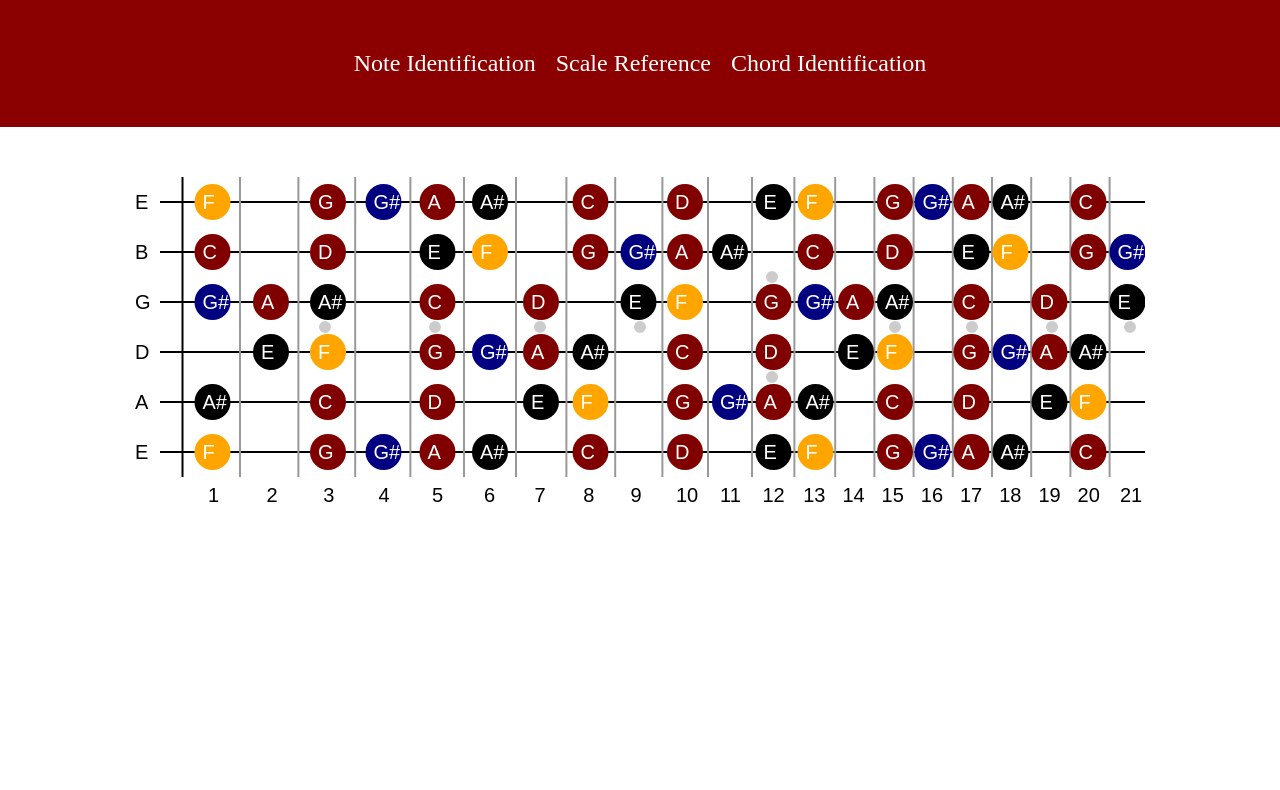
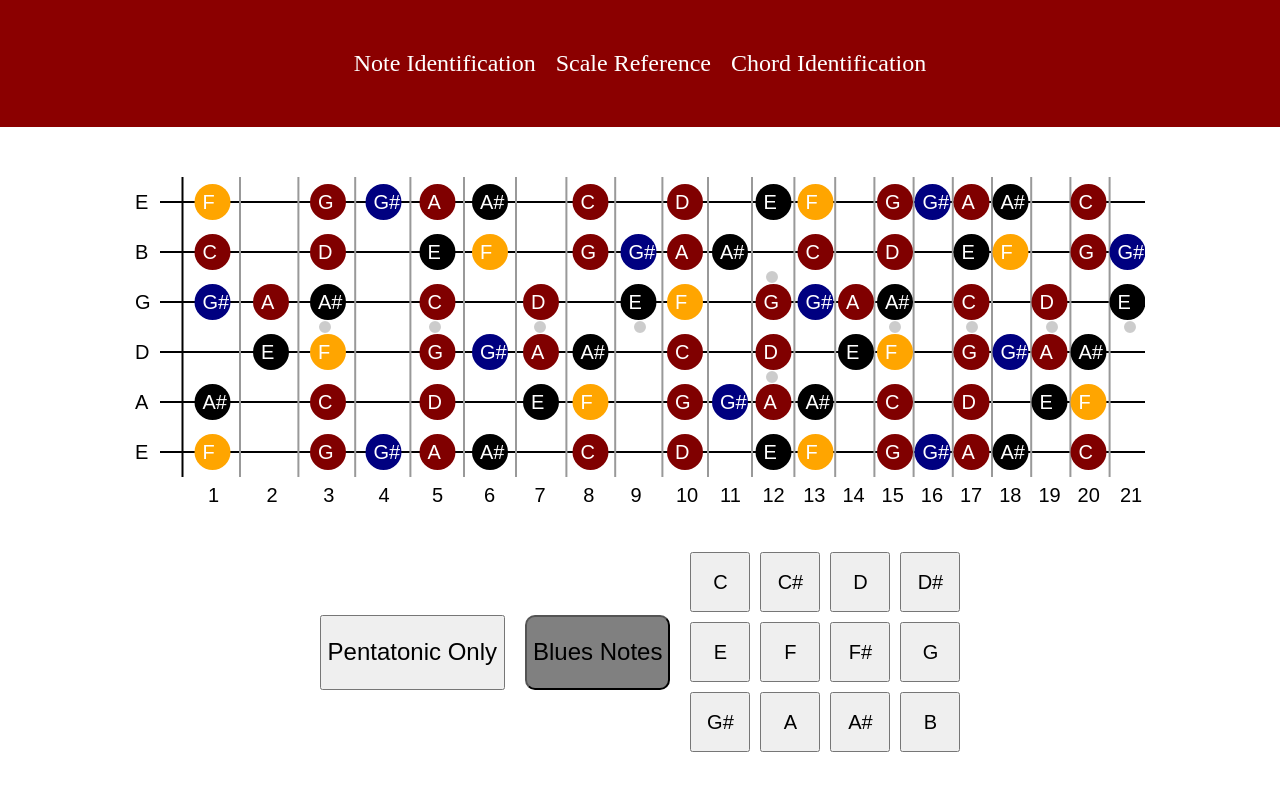
Before and after one commit to Xysar/music-theory-app, a React (Create React App) app: page /scales in a window 1280 px wide. Shown: the top 790 px of the page. Built offline with nearby package versions, Linux system fonts and the light colour scheme.

Commit message:
add functionality to change scale roots

```diff
--- a/src/components/NoteIdentityPage.js
+++ b/src/components/NoteIdentityPage.js
@@ -15,7 +15,6 @@ function NoteIdentityPage() {
     let curXOffset = 77.5;
     for (let i = 0; i < 12; i++) {
       fretCoordinates[i] = [];
-
       for (let j = 0; j < 6; j++) {
         let curYOffset = 25 + j * 30;
         fretCoordinates[i][j] = createFretNote(i, j, curXOffset, curYOffset);
--- a/src/components/ScaleReferencePage.js
+++ b/src/components/ScaleReferencePage.js
@@ -1,5 +1,6 @@
 import Nav from "./Nav";
 import Canvas from "./Canvas";
+import NoteBoard from "./Noteboard";
 import "./scalereference.css";
 import React, { useRef, useEffect } from "react";
 
@@ -66,8 +67,9 @@ function ScaleReferencePage() {
     };
   };
 
-  const FretNumToLetter = (fretNum) => {};
-
+  const handleNotePress = (noteValue) => {
+    currentKey.current = noteValue;
+  };
   const getNoteValue = (x, y) => {
     let value = 0;
     // eslint-disable-next-line default-case
@@ -126,24 +128,29 @@ function ScaleReferencePage() {
     ctx.fillText(count, 985, 325);
     ctx.stroke();
     ctx.closePath();
-    ctx.fillStyle = "red";
 
+    //scale logic
     if (fretCoordinates[0]) {
       for (let i = 0; i < 21; i++) {
         for (let j = 0; j < 6; j++) {
           let curNoteValue = fretCoordinates[i][j].note;
-          curNoteValue = (curNoteValue + currentKey.current) % 12;
+          let transposedNoteValue = 0;
+          if (curNoteValue - currentKey.current < 0) {
+            transposedNoteValue = 12 + (curNoteValue - currentKey.current);
+          } else {
+            transposedNoteValue = curNoteValue - currentKey.current;
+          }
 
-          if (majorScale[curNoteValue] === "N") {
+          if (majorScale[transposedNoteValue] === "N") {
             continue;
           }
           ctx.beginPath();
 
-          if (majorScale[curNoteValue] === "R") {
+          if (majorScale[transposedNoteValue] === "R") {
             ctx.fillStyle = "#FFA500";
-          } else if (majorScale[curNoteValue] === "P") {
+          } else if (majorScale[transposedNoteValue] === "P") {
             ctx.fillStyle = "#800000";
-          } else if (majorScale[curNoteValue] === "B") {
+          } else if (majorScale[transposedNoteValue] === "B") {
             ctx.fillStyle = "#000080";
           } else {
             ctx.fillStyle = "#000000";
@@ -195,6 +202,14 @@ function ScaleReferencePage() {
     <div className="scale-container">
       <Nav />
       <Canvas draw={draw} />
+      <div className="toolbox">
+        {" "}
+        <button className="toggle-buttons pentatonic-button">
+          Pentatonic Only
+        </button>
+        <button className="toggle-buttons blues-button">Blues Notes</button>
+        <NoteBoard handleClick={handleNotePress} />
+      </div>
     </div>
   );
 }
--- a/src/components/scalereference.css
+++ b/src/components/scalereference.css
@@ -10,3 +10,19 @@
   height: 325px;
   width: 1010px;
 }
+
+.toolbox {
+  display: flex;
+  gap: 20px;
+  align-items: center;
+}
+
+.toggle-buttons {
+  height: 75px;
+  font-size: 24px;
+  cursor: pointer;
+}
+.blues-button {
+  background: grey;
+  border-radius: 10px;
+}
```
